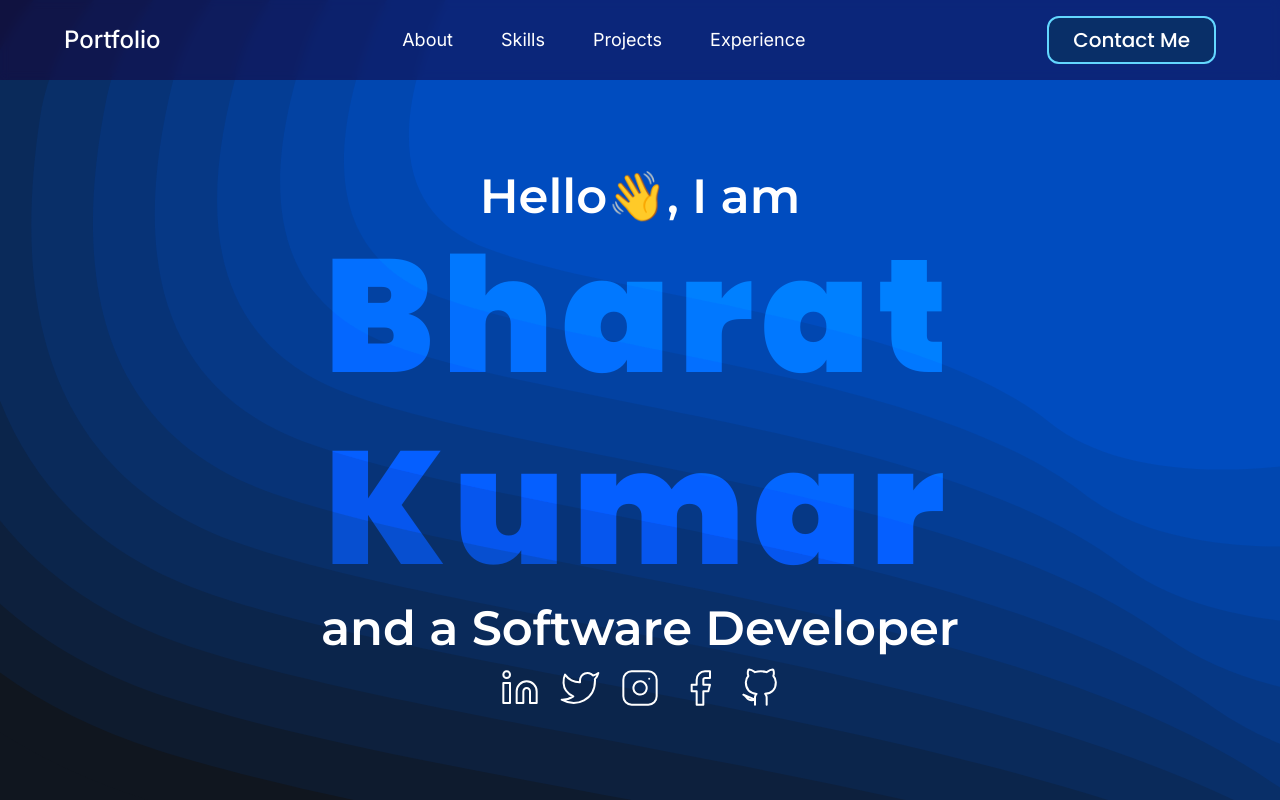
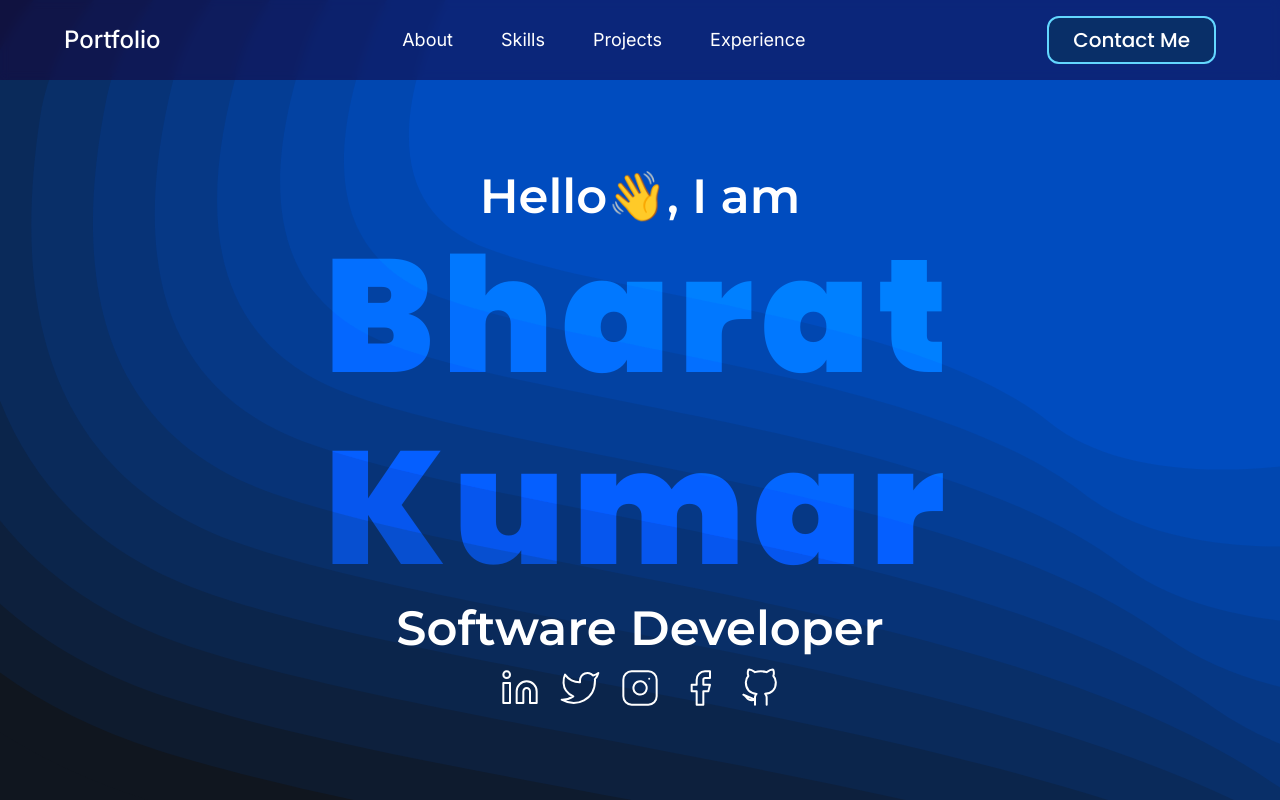
Before and after one commit to Bharat-kr/Profile, a Next.js app: page / in a window 1280 px wide. Shown: the top 800 px of the page. Built offline with nearby package versions, Linux system fonts and the light colour scheme.

Commit message:
text change

```diff
--- a/components/Home/Home.jsx
+++ b/components/Home/Home.jsx
@@ -113,7 +113,7 @@ const Home = () => {
         </p>
         <Name />
         <p className="mb-4 font-montserrat text-2xl font-semibold md:text-5xl 2xl:text-7xl">
-          and a Software Developer
+          Software Developer
         </p>
         <Social />
       </div>
```
